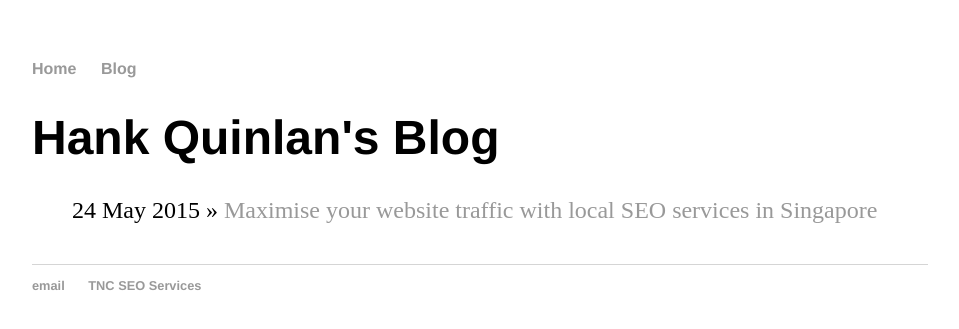
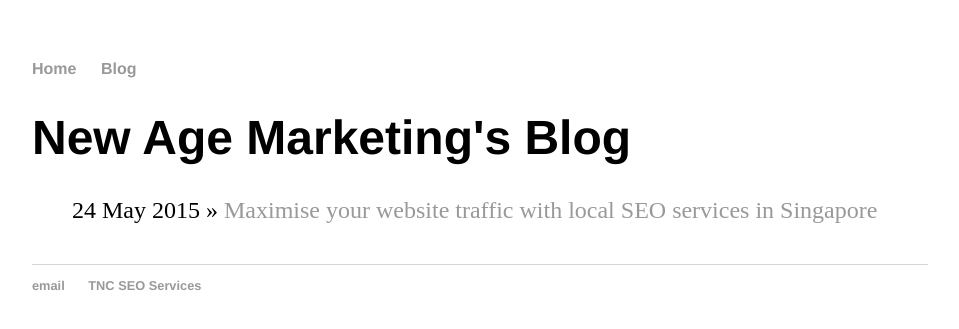
Before and after one commit to NewAgeMarketing/newagemarketing.github.io, a Jekyll site: the page built from blog/index.html, in a window 1280 px wide. Shown: the top 329 px of the page, without its empty margins (160-1119 px from the left). Built offline with Jekyll 4.4.1, drawn with Linux system fonts in a browser that asks for light colours.

Commit message:
Update index.html

```diff
--- a/blog/index.html
+++ b/blog/index.html
@@ -1,6 +1,6 @@
 ---
 layout: default
-title: Hank Quinlan's Blog
+title: New Age Marketing's Blog
 ---
 	<h1>{{ page.title }}</h1>
 	<ul class="posts">
```
